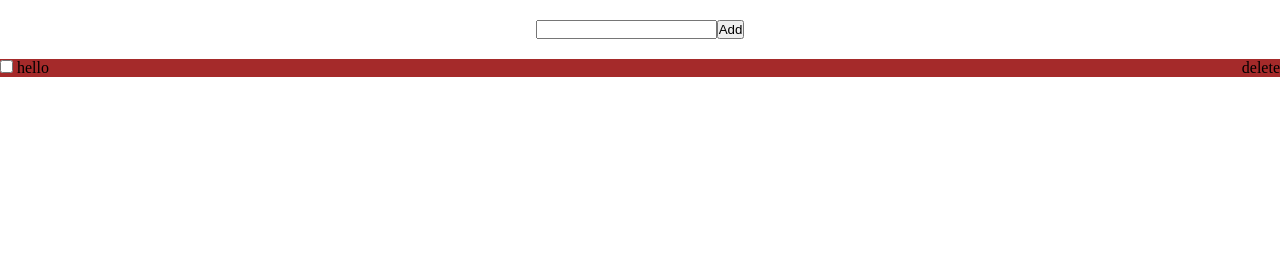
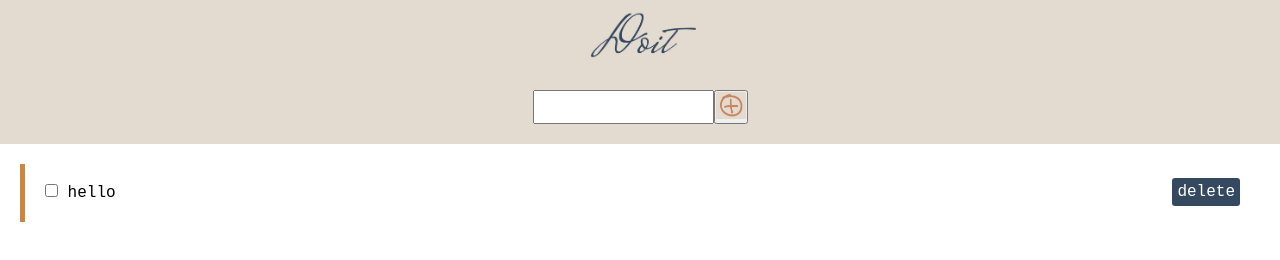
Before and after one commit to WebAhead7/Doit, a plain HTML site: page index.html in a window 1280 px wide. Drawn offline with Linux system fonts and the light colour scheme.

Commit message:
general styling and small changes in index.html Relates #1

```diff
--- a/index.css
+++ b/index.css
@@ -4,28 +4,66 @@
   margin: 0;
 }
 
-.input {
+body {
+  font-family: "Courier New", Courier, monospace;
 }
 
-.checked {
+:root {
+  --white: #e3dad0;
+  --blue: #344960;
 }
 
-li:hover {
+/*
+ * LOGO
+ */
+.logo img {
+  height: 70px;
+}
+.logo {
+  display: flex;
+  justify-content: center;
+  background-color: var(--white);
 }
 
+/*
+ * INPUT
+ */
+.inputContainer {
+  display: flex;
+  justify-content: center;
+  padding: 20px 0;
+  background: var(--white);
+}
+
+.inputContainer .input {
+  height: 34px;
+}
+
+/*
+ * LIST
+ */
+
 ul {
-  background: brown;
+  list-style-type: none;
+}
+
+ul li {
+  border-left: 5px solid peru;
+  margin: 20px;
+  padding: 20px;
+}
+
+ul .delete {
+  background: var(--blue);
+  margin-top: -24px;
+  padding: 5px;
+  border-radius: 3px;
+  color: white;
 }
 
 .container {
   display: flex;
   flex-direction: column;
-}
-
-.inputContainer {
-  display: flex;
-  justify-content: center;
-  margin: 20px 0;
 }
 
 label {
@@ -35,3 +73,9 @@ label {
 span {
   float: right;
 }
+
+.checked {
+}
+
+li:hover {
+}
--- a/index.html
+++ b/index.html
@@ -7,17 +7,22 @@
     <link rel="stylesheet" href="./index.css" />
   </head>
   <body>
+    <div class="logo">
+      <img src="/img/logo.JPG" alt="" />
+    </div>
     <div class="container">
       <div class="inputContainer">
         <input type="text" class="input" />
-        <button class="addButton">Add</button>
+        <button class="addButton">
+          <img src="/img/add.JPG" alt="add button" width="30px" />
+        </button>
       </div>
       <ul>
         <li>
           <label for="example">
             <input type="checkbox" id="example" /> hello
-            <span>delete</span></label
-          >
+          </label>
+          <span class="delete">delete</span>
         </li>
       </ul>
     </div>
```
Also changed, not shown: img/add.JPG (added), img/logo.JPG (added).
